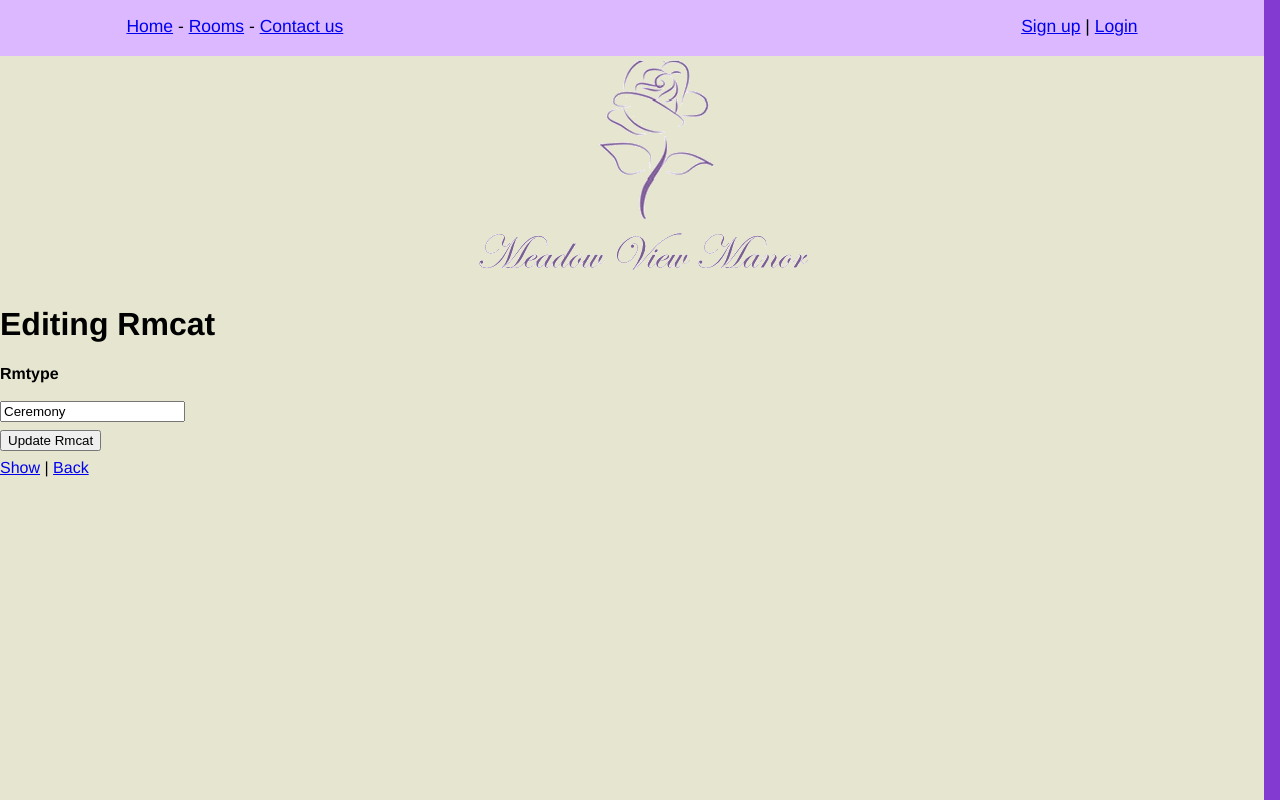
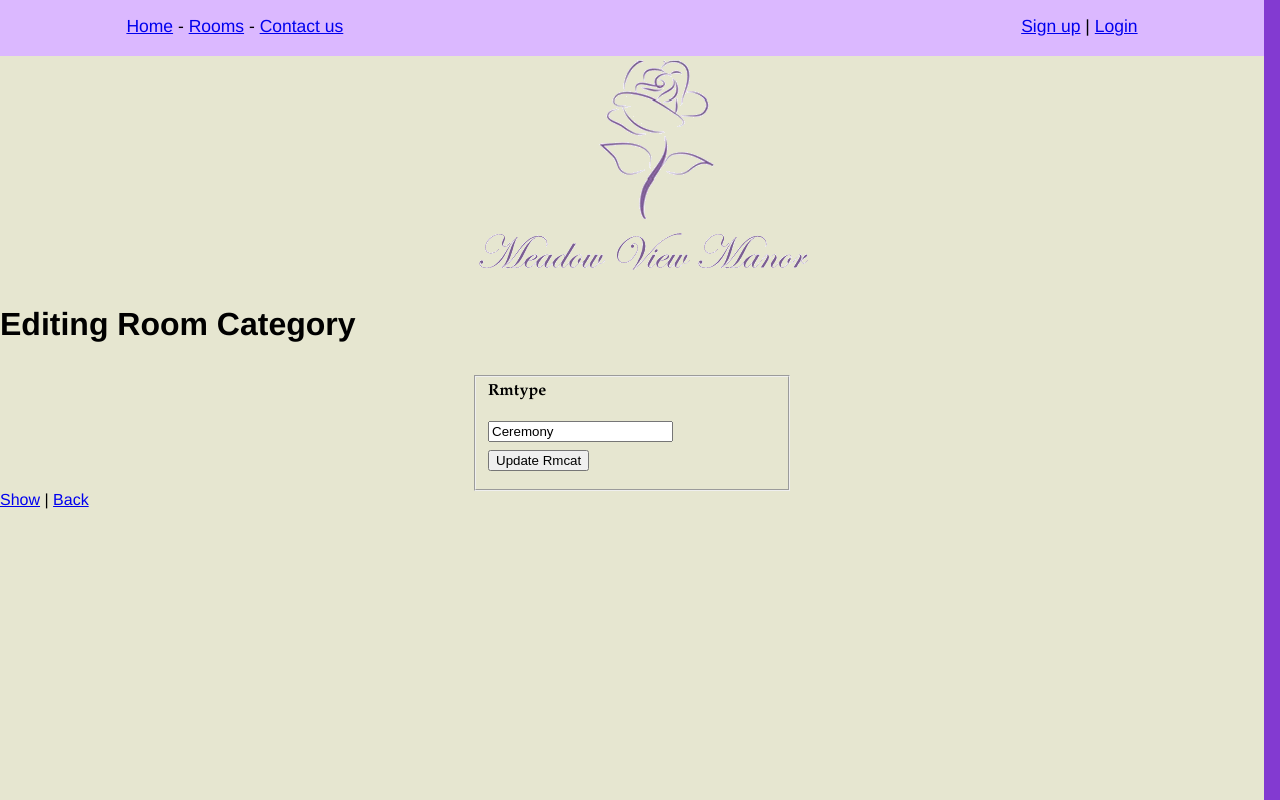
Before and after one commit to GustavoReimers/RubyOnRails-site, a Rails app: page /rmcats/1/edit in a window 1280 px wide. Run offline with Rails 7, Linux system fonts and the light colour scheme; data comes from the database, SQL or seed files in the repository; style sheets or scripts are compiled from the project's sources; parts of the project's set-up code (start-up, migrations or seed data) failed here and were passed over; some libraries are stand-ins or nearby versions.

Commit message:
Started rmcat styling, needs finishing

```diff
--- a/app/views/rmcats/_form.html.erb
+++ b/app/views/rmcats/_form.html.erb
@@ -10,7 +10,8 @@
       </ul>
     </div>
   <% end %>
-
+  <div class="form1">
+  <fieldset>
     <div class="field">
       <%= f.label :rmtype %><br>
       <%= f.text_field :rmtype %>
@@ -18,4 +19,6 @@
     <div class="actions">
       <%= f.submit %>
     </div>
+  </fieldset>
+  </div>
 <% end %>
--- a/app/views/rmcats/edit.html.erb
+++ b/app/views/rmcats/edit.html.erb
@@ -1,4 +1,4 @@
-<h1>Editing Rmcat</h1>
+<h1>Editing Room Category</h1>
 
 <%= render 'form' %>
 
--- a/app/views/rmcats/index.html.erb
+++ b/app/views/rmcats/index.html.erb
@@ -22,4 +22,4 @@
 
 <br>
 
-<%= link_to 'New Rmcat', new_rmcat_path %>
+<%= link_to 'New Room Category', new_rmcat_path %>
--- a/app/views/rmcats/show.html.erb
+++ b/app/views/rmcats/show.html.erb
@@ -1,5 +1,5 @@
 <p>
-  <strong>Rmtype:</strong>
+  <strong>Room Type:</strong>
   <%= @rmcat.rmtype %>
 </p>
 
```
Lines whose indentation alone changed are shown as unchanged.
